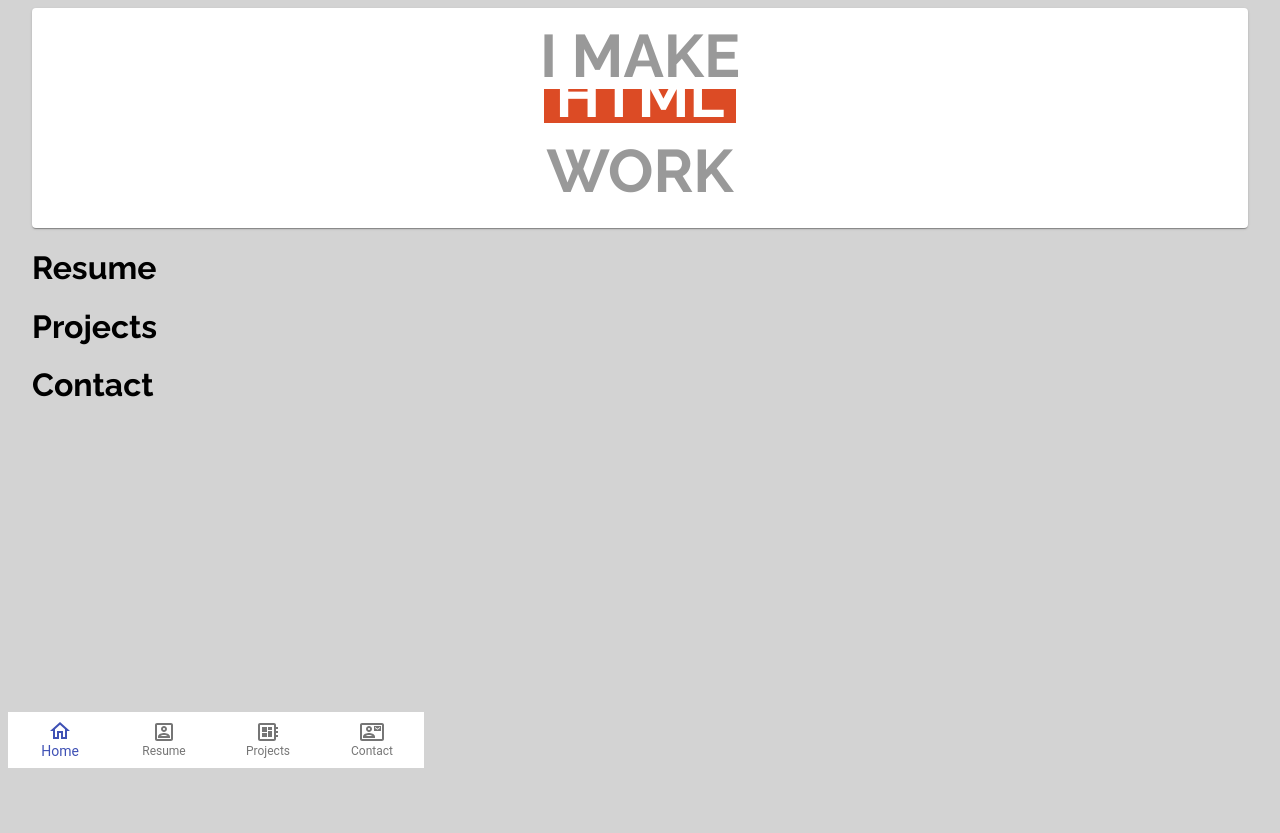
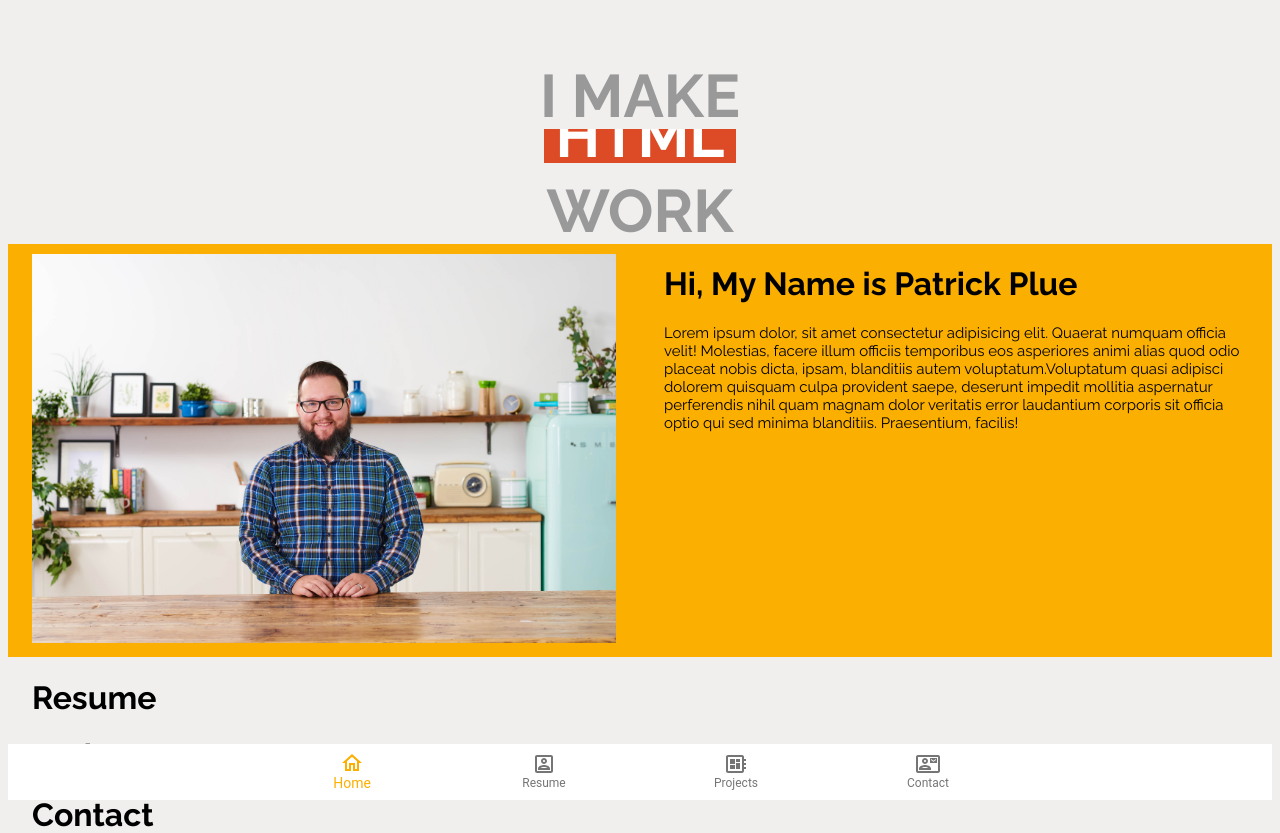
Before and after one commit to patplue/portfolio, a React (Create React App) app: page / in a window 1280 px wide. Before the commit the page ends 800 px from the top, so only its background shows below. Built offline with nearby package versions, Linux system fonts and the light colour scheme.

Commit message:
made navbar sticky

```diff
--- a/src/App.css
+++ b/src/App.css
@@ -1,11 +1,20 @@
 html {
-  font-family: 'Raleway', sans-serif;
-  background-color:lightgray;
+  font-family: "Raleway", sans-serif;
+  background-color: rgb(241, 238, 238);
   scroll-behavior: smooth;
-  margin: 0;
+  height: 100%;
+}
+body {
+  overflow-x: hidden;
   padding: 0;
   max-width: 100%;
+  height: 100%;
 }
-body {
 
+p {
+  font-size: 15px;
 }
+.nav {
+  position: sticky;
+  top: 93vh;
+}
--- a/src/App.js
+++ b/src/App.js
@@ -9,10 +9,12 @@ import { Container } from "@material-ui/core";
 
 const App = () => {
   return (
+    <div>
+      <div className="nav">
+        <SimpleBottomNavigation />
+      </div>
       <div className="app">
-      <Container>
         <WelcomeCard />
-      </Container>
         <Container>
           <Resume />
         </Container>
@@ -22,7 +24,7 @@ const App = () => {
         <Container>
           <Contact />
         </Container>
-      <SimpleBottomNavigation />
+      </div>
     </div>
   );
 };
--- a/src/Components/Navigation/Navigation.css
+++ b/src/Components/Navigation/Navigation.css
@@ -1,14 +1,5 @@
 
-.navcontainer{
-  position: absolute;
-  top: 89vh;
-}
 
-.navigation{
-  width: 100%;
-  position: sticky;
-  top: 89vh;
-}
 .animate{
   animation-duration: 3s;
   animation-name: blend-in;
@@ -23,3 +14,7 @@
     opacity: 100%;
   }
 }
+
+.MuiBottomNavigationAction-root.Mui-selected{
+  color: #FBAF00 !important;
+}
--- a/src/Components/Navigation/Navigation.js
+++ b/src/Components/Navigation/Navigation.js
@@ -8,6 +8,7 @@ import DeveloperBoardOutlinedIcon from "@material-ui/icons/DeveloperBoardOutline
 import ContactMailOutlinedIcon from "@material-ui/icons/ContactMailOutlined";
 
 import "./Navigation.css";
+import { green } from "@material-ui/core/colors";
 
 const SimpleBottomNavigation = () => {
   const [value, setValue] = useState(0);
--- /dev/null
+++ b/src/Components/WelcomeCard/Components/AboutMe.js
@@ -0,0 +1,17 @@
+import React from "react";
+import { Container } from "@material-ui/core";
+
+const AboutMe = () => {
+  return (
+    <div>
+      <Container>
+        <h1>Hi, My Name is Patrick Plue</h1>
+        <p>
+          Lorem ipsum dolor, sit amet consectetur adipisicing elit. Quaerat numquam officia velit! Molestias, facere illum officiis temporibus eos asperiores animi alias quod odio placeat nobis dicta, ipsam, blanditiis autem voluptatum.Voluptatum quasi adipisci dolorem quisquam culpa provident saepe, deserunt impedit mollitia aspernatur perferendis nihil quam magnam dolor veritatis error laudantium corporis sit officia optio qui sed minima blanditiis. Praesentium, facilis!
+        </p>
+      </Container>
+    </div>
+  );
+};
+
+export default AboutMe;
--- /dev/null
+++ b/src/Components/WelcomeCard/Components/PictureMe.css
@@ -0,0 +1,4 @@
+.headshot{
+  margin: 10px 0px;
+  max-width: 100%;
+}
--- /dev/null
+++ b/src/Components/WelcomeCard/Components/PictureMe.js
@@ -0,0 +1,16 @@
+import React from "react";
+import picture from "../../../Pictures/Headshot.jpg"
+import { Container } from "@material-ui/core";
+import "./PictureMe.css"
+
+const PictureMe = () => {
+  return (
+    <div>
+      <Container>
+        <img src={picture} alt="pic of me" className="headshot"/>
+      </Container>
+    </div>
+  );
+};
+
+export default PictureMe;
--- a/src/Components/WelcomeCard/WelcomeCard.css
+++ b/src/Components/WelcomeCard/WelcomeCard.css
@@ -86,12 +86,13 @@ p {
   width: 100%;
   bottom: 30px;
   font-size: 12px;
-  color: #999;
-  margin-top: 200px;
 }
 
 .makework {
   margin: 10px 0px;
+}
+.aboutmepicture {
+  background-color: #FBAF00;
 }
 
 @media only screen and (max-width: 600px) {
--- a/src/Components/WelcomeCard/WelcomeCard.js
+++ b/src/Components/WelcomeCard/WelcomeCard.js
@@ -1,14 +1,14 @@
 import React from "react";
-import Card from "@material-ui/core/Card";
-import CardContent from "@material-ui/core/CardContent";
+import AboutMe from "./Components/AboutMe";
+import PictureMe from "./Components/PictureMe";
+import { Grid } from "@material-ui/core";
 
 import "./WelcomeCard.css";
 
 const WelcomeCard = () => {
   return (
+    <div>
       <div id="Home">
-      <Card>
-        <CardContent>
         <div id="container">
           <div className="makework">I Make</div>
           <div id="flip">
@@ -30,8 +30,15 @@ const WelcomeCard = () => {
           </div>
           <div className="makework">Work</div>
         </div>
-        </CardContent>
-      </Card>
+      </div>
+      <Grid container spacing={0} className="aboutmepicture">
+        <Grid item lg={6} xs={12}>
+          <PictureMe />
+        </Grid>
+        <Grid item lg={6} xs={12}>
+          <AboutMe />
+        </Grid>
+      </Grid>
     </div>
   );
 };
```
Also changed, not shown: src/Pictures/Headshot.jpg (added), src/Pictures/profile.jpg (added). Lines whose indentation alone changed are shown as unchanged.
